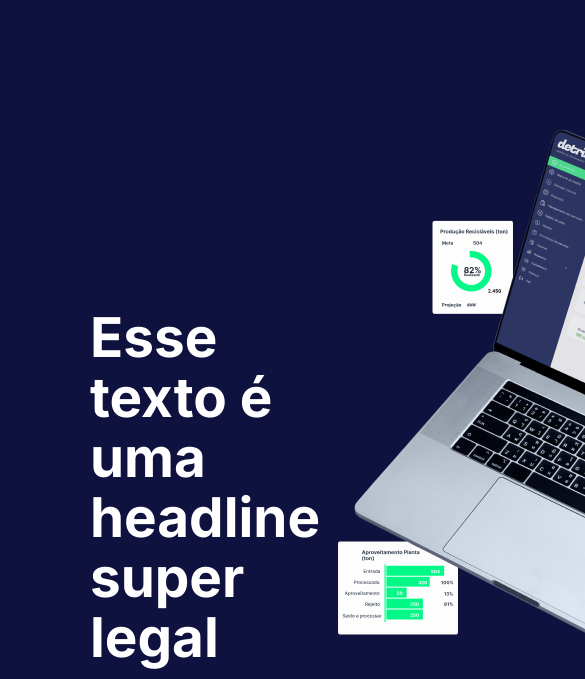
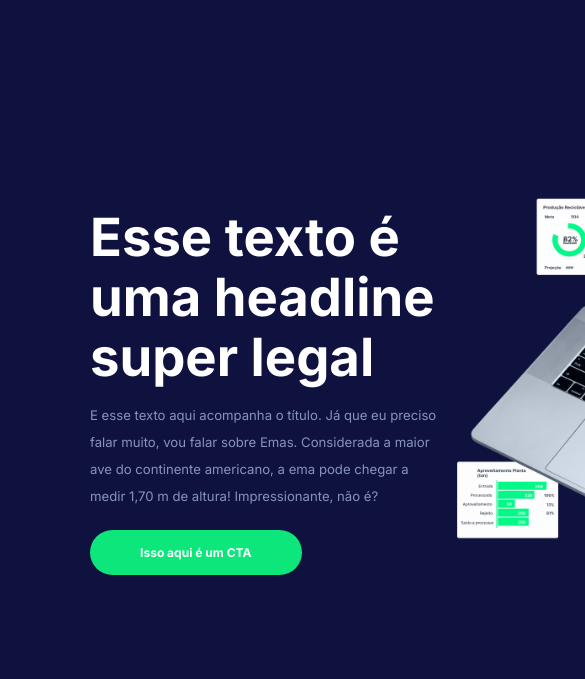
Before and after one commit to Gjss333/Datanow, a plain HTML site: page index.html in a window 390 px wide. Shown: the part 134-813 px from the top of the page, 585 px wide, since content can reach past the window. Drawn offline with Linux system fonts and the light colour scheme.

Commit message:
Adicionando medias queries ao responsivo

```diff
--- a/src/css/headline.css
+++ b/src/css/headline.css
@@ -12,10 +12,10 @@
 }
 
 .headline .text{
-    margin-top: 210px;
-    max-width: 550px;
+    padding-top: 210px;
+    max-width: 650px;
     color: #FFF;
-    margin-left: 40px;
+    padding-left: 40px;
 }
 
 .headline .text h1{
@@ -48,3 +48,40 @@
     transition: 0.3s ease-in-out;
 
 }
+
+@media(max-width: 1214px){
+    .headline .text{
+        padding-top: 110px;
+    }
+
+    .headline .container-headline .image img{
+        width: 533px;
+        height: 535px;
+    }
+}
+
+@media(max-width: 1134px){
+    .headline .text a{
+        padding: 15px 50px;
+    }
+}
+
+@media(max-width: 1024px){
+
+    .headline .text h1{
+        font-size: 4.8rem;
+    }
+
+    .headline .text p{
+        font-size: 1.2rem;
+    }
+
+    .headline .text a{
+        font-size: 1.1rem;
+    }
+
+    .headline .container-headline .image img{
+        width: 533px;
+        height: 535px;
+    }
+}
--- a/src/css/product.css
+++ b/src/css/product.css
@@ -63,3 +63,15 @@
 .product .container-product .card.right img{
        margin-top: 40px;
 }
+
+@media(max-width: 1024px){
+    .product .text-product{
+        padding: 0 40px;
+    }
+
+    .product .container-product{
+        gap: 15px;
+        padding: 40px;
+
+    }
+}
--- a/src/css/resposive.css
+++ b/src/css/resposive.css
@@ -0,0 +1,5 @@
+@media(max-width: 1214px){
+    .headline .text{
+        padding-top: 110px;
+    }
+}
```
